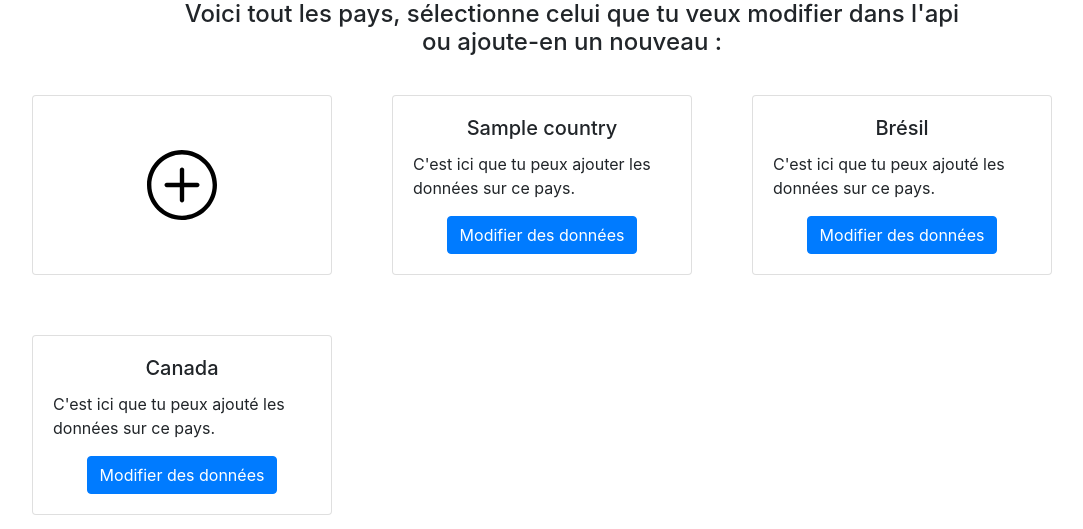
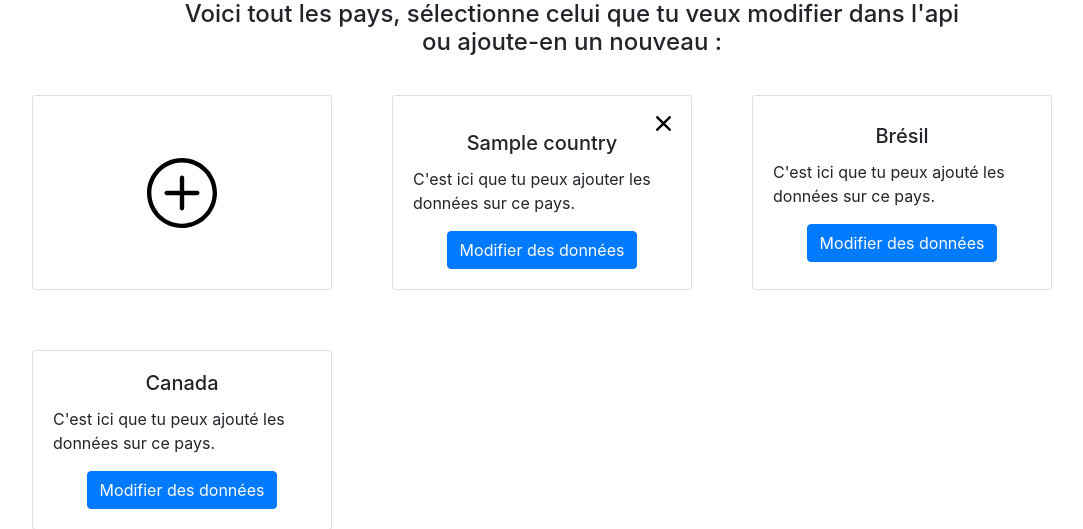
Before and after one commit to Projet-fin-annee/back-office, a PHP site: template src/views/viewCountries.php in a window 1280 px wide. Shown: the part 113-642 px from the top of the page, without its empty margins (68-1151 px from the left). Run offline with PHP 8.4, Linux system fonts and the light colour scheme; the template is opened without the code that fills it: most values are stand-ins (such as "Sample title", 1, 10 or a date in 2020).

Commit message:
add delete modal for countries list

```diff
--- a/src/styles/css/choice.css
+++ b/src/styles/css/choice.css
@@ -12,6 +12,15 @@
     justify-content: center;
     align-items: center;
     flex-direction: column; }
+
+.card-head {
+  width: 15px;
+  height: 15px;
+  display: flex;
+  align-self: flex-end;
+  cursor: pointer; }
+  .card-head > img {
+    width: 100%; }
 
 .add-card:hover {
   background-color: rgba(0, 123, 255, 0.3);
--- a/src/styles/scss/choice.scss
+++ b/src/styles/scss/choice.scss
@@ -13,6 +13,17 @@
     justify-content: center;
     align-items: center;
     flex-direction: column;
+  }
+}
+
+.card-head {
+  width: 15px;
+  height: 15px;
+  display: flex;
+  align-self: flex-end;
+  cursor: pointer;
+  & > img {
+    width: 100%;
   }
 }
 
--- a/src/views/viewCountries.php
+++ b/src/views/viewCountries.php
@@ -6,10 +6,37 @@
   <meta name="viewport" content="width=device-width, initial-scale=1.0" />
   <link rel="stylesheet" href="https://stackpath.bootstrapcdn.com/bootstrap/4.5.0/css/bootstrap.min.css" integrity="sha384-9aIt2nRpC12Uk9gS9baDl411NQApFmC26EwAOH8WgZl5MYYxFfc+NcPb1dKGj7Sk" crossorigin="anonymous" />
   <link rel="stylesheet" href="styles/css/choice.css" />
+  <script src="https://code.jquery.com/jquery-3.3.1.slim.min.js" integrity="sha384-q8i/X+965DzO0rT7abK41JStQIAqVgRVzpbzo5smXKp4YfRvH+8abtTE1Pi6jizo" crossorigin="anonymous"></script>
+<script src="https://cdnjs.cloudflare.com/ajax/libs/popper.js/1.14.7/umd/popper.min.js" integrity="sha384-UO2eT0CpHqdSJQ6hJty5KVphtPhzWj9WO1clHTMGa3JDZwrnQq4sF86dIHNDz0W1" crossorigin="anonymous"></script>
+<script src="https://stackpath.bootstrapcdn.com/bootstrap/4.3.1/js/bootstrap.min.js" integrity="sha384-JjSmVgyd0p3pXB1rRibZUAYoIIy6OrQ6VrjIEaFf/nJGzIxFDsf4x0xIM+B07jRM" crossorigin="anonymous"></script>
   <title>Les pays</title>
 </head>
 
 <body>
+
+
+
+
+<div class="modal fade " id="staticBackdrop" data-backdrop="static" data-keyboard="false" tabindex="-1" role="dialog" aria-labelledby="staticBackdropLabel" aria-hidden="true">
+  <div class="modal-dialog">
+    <div class="modal-content">
+      <div class="modal-header">
+        <h5 class="modal-title" id="staticBackdropLabel">Suppression</h5>
+        <button type="button" class="close" data-dismiss="modal" aria-label="Close">
+          <span aria-hidden="true">&times;</span>
+        </button>
+      </div>
+      <div class="modal-body">
+        Voulez vous vraiment supprimer ce pays ? Cette action sera irréversible !
+      </div>
+      <div class="modal-footer">
+        <button type="button" class="btn btn-secondary" data-dismiss="modal">Fermer</button>
+        <button type="button" class="btn btn-primary">Supprimer</button>
+      </div>
+    </div>
+  </div>
+</div>
+
   <div class="header">
     <a href="index.php">
       <img src="assets/img/back.svg" alt="" />
@@ -34,6 +61,9 @@
       ?>
         <div class="card">
           <div class="card-body">
+            <div class="card-head" data-target="#staticBackdrop" data-toggle="modal">
+              <img src="assets/img/close.svg" alt="" />
+            </div>
             <h5 class="card-title"><?= $country["title"]; ?></h5>
             <p class="card-text">
               C'est ici que tu peux ajouter les données sur ce pays.
```
Also changed, not shown: src/js/modal.js (added, +8 -0 lines), src/assets/img/close.svg (added).
